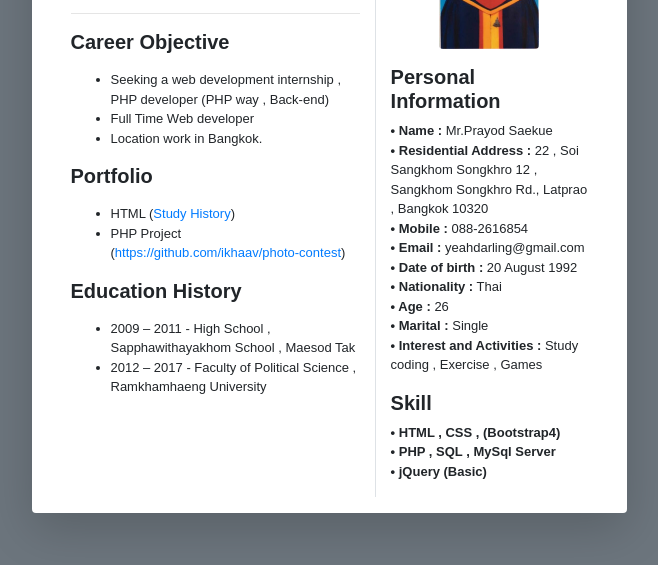
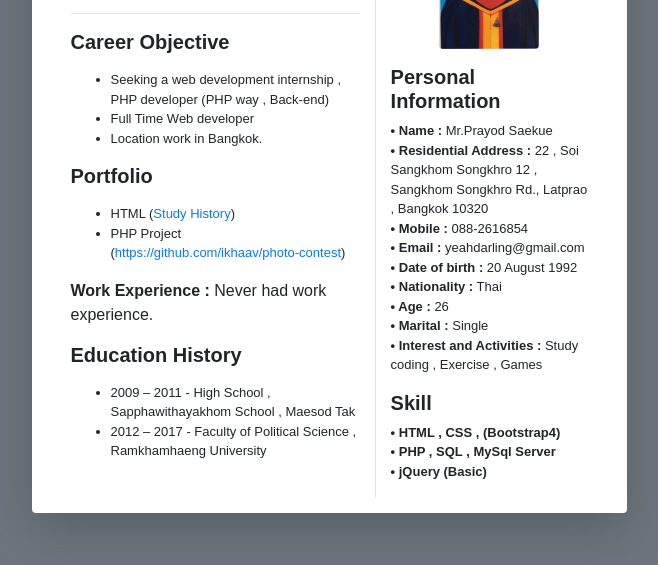
Before and after one commit to ikhaav/resume, a website: page index.html in a window 1280 px wide. Shown: the part 201-766 px from the top of the page, without its empty margins (311-969 px from the left). Drawn offline with nearby package versions, Linux system fonts and the light colour scheme; a web font is replaced by a local one.

Commit message:
work experience

```diff
--- a/index.html
+++ b/index.html
@@ -68,7 +68,7 @@
                     </ul>
                 </p>
                 </font>
-
+                <p><b>Work Experience :</b> Never had work experience.</p>
 
                 <h5><b>Education History</b></h5>
                 <font size="2">
@@ -83,8 +83,6 @@
                     </ul>
                 </p>
                 </font>
-
-
 
             </div>
             <div class="col-5 border-left">
```
